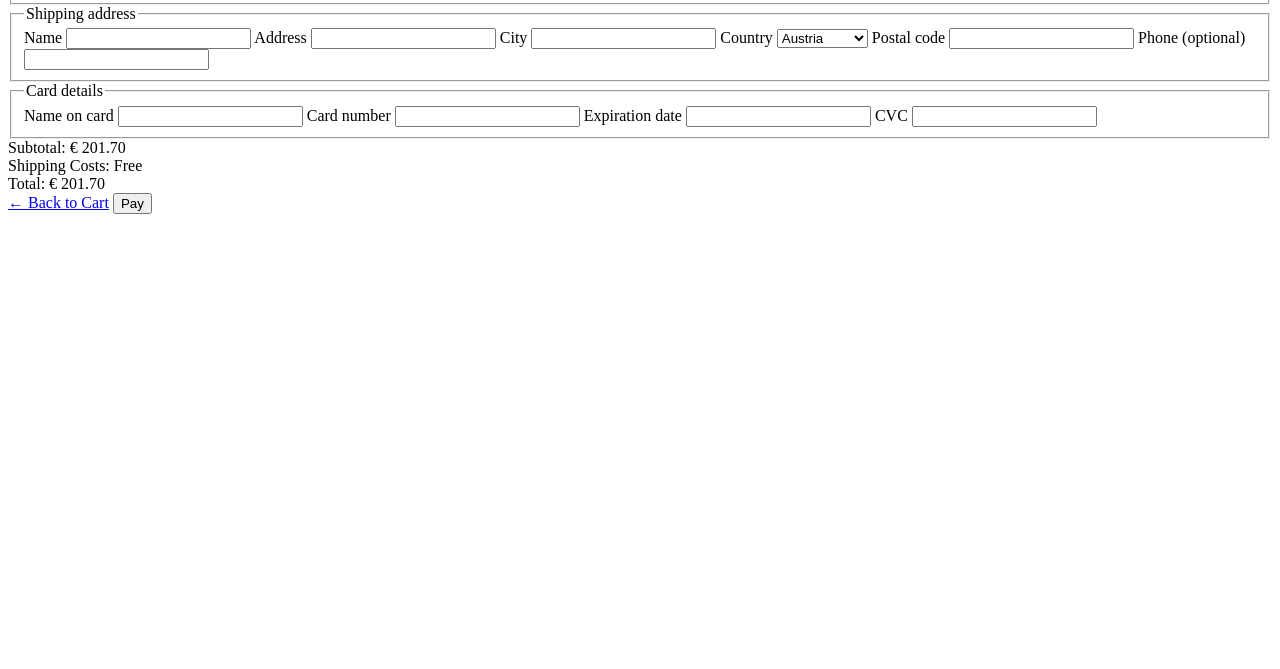
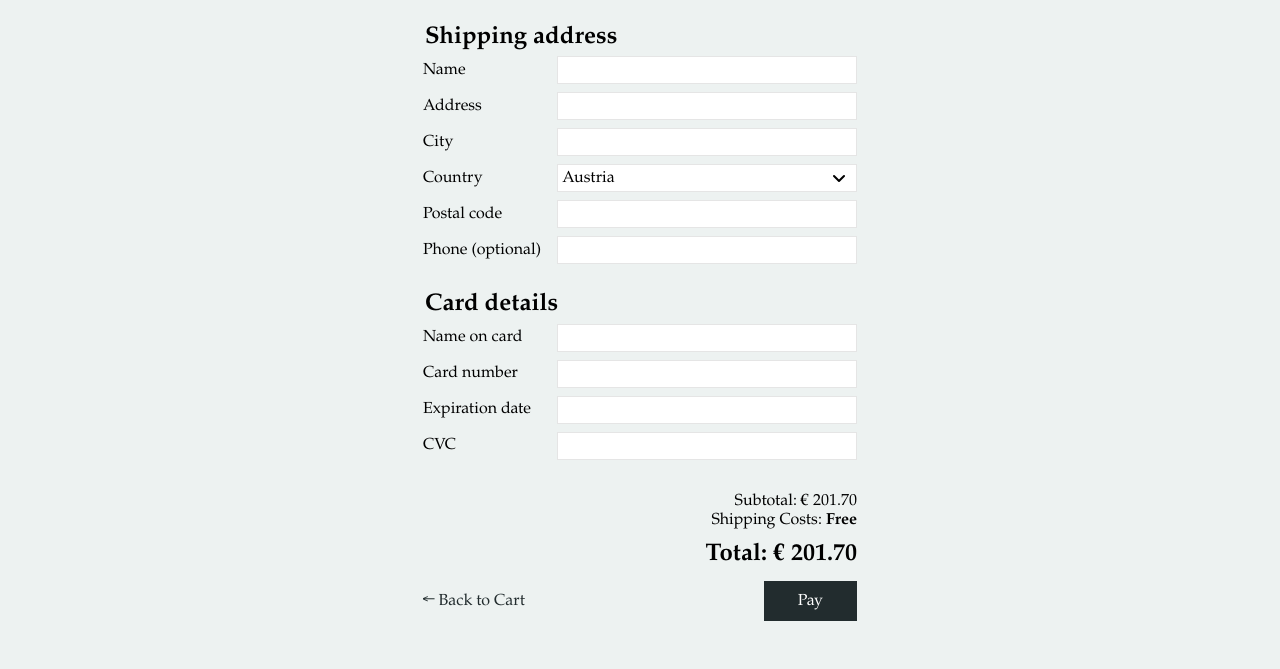
Before and after one commit to uni-archive/s24-web-engineering-a1, a plain HTML site: page www/checkout.html in a window 1280 px wide. Shown: the part 202-871 px from the top of the page. Before the commit the page ends 800 px from the top, so only its background shows below. Drawn offline with Linux system fonts and the light colour scheme.

Commit message:
finished checkout page

```diff
--- a/www/checkout.html
+++ b/www/checkout.html
@@ -4,6 +4,7 @@
 <head>
   <meta charset="UTF-8">
   <meta name="viewport" content="width=device-width, initial-scale=1, user-scalable=no">
+  <link rel="stylesheet" type="text/css" href="style.css">
   <title>Checkout | Artmart</title>
 </head>
 
@@ -70,7 +71,7 @@
 
       <div>
         <div>Subtotal: € 201.70</div>
-        <div>Shipping Costs: Free</div>
+        <div>Shipping Costs: <span class="text-bold">Free</span></div>
       </div>
 
       <div>
--- a/www/style.css
+++ b/www/style.css
@@ -56,6 +56,10 @@ a {
 
 a:visited {
   color: var(--primary-color);
+}
+
+.text-bold {
+  font-weight: bold;
 }
 
 /* Buttons *******************************************************************/
```
